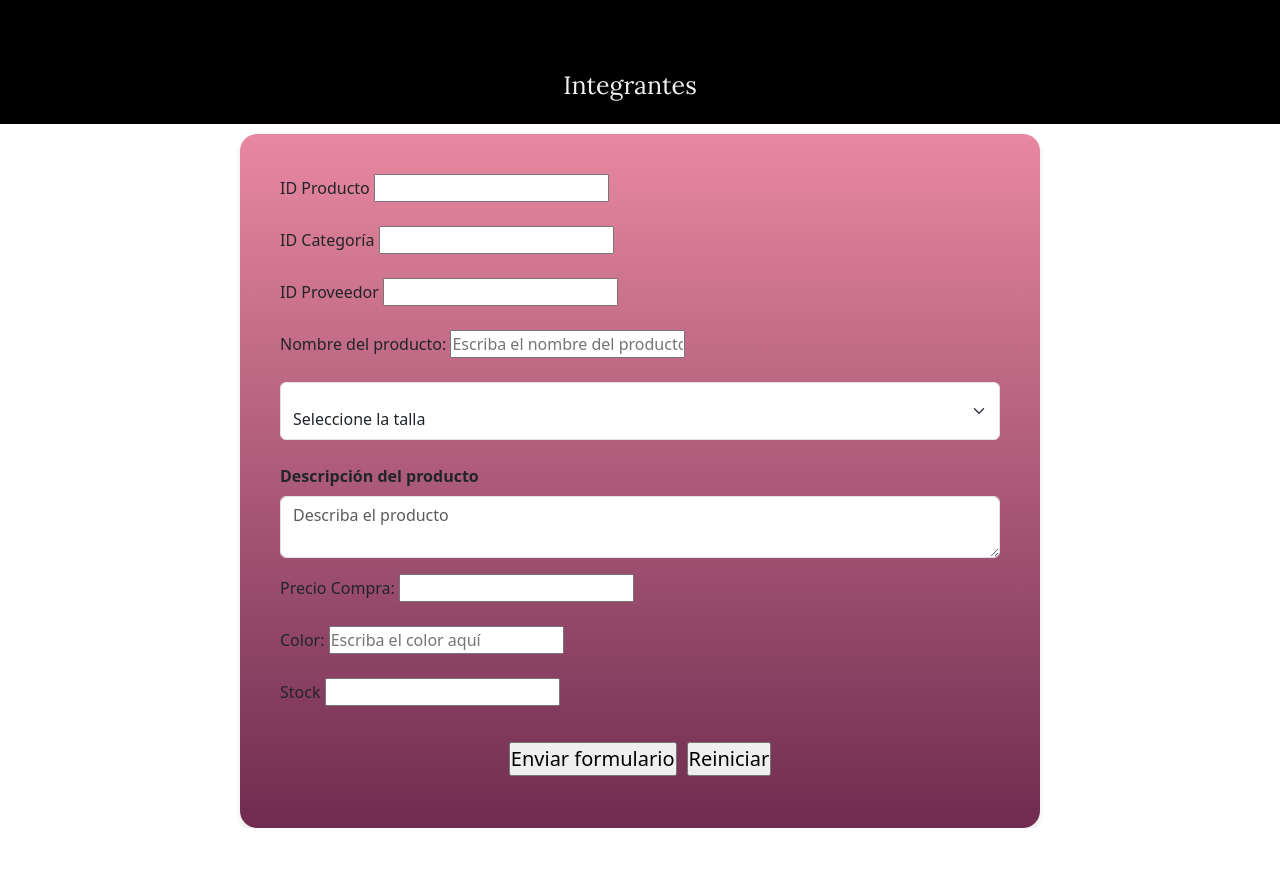
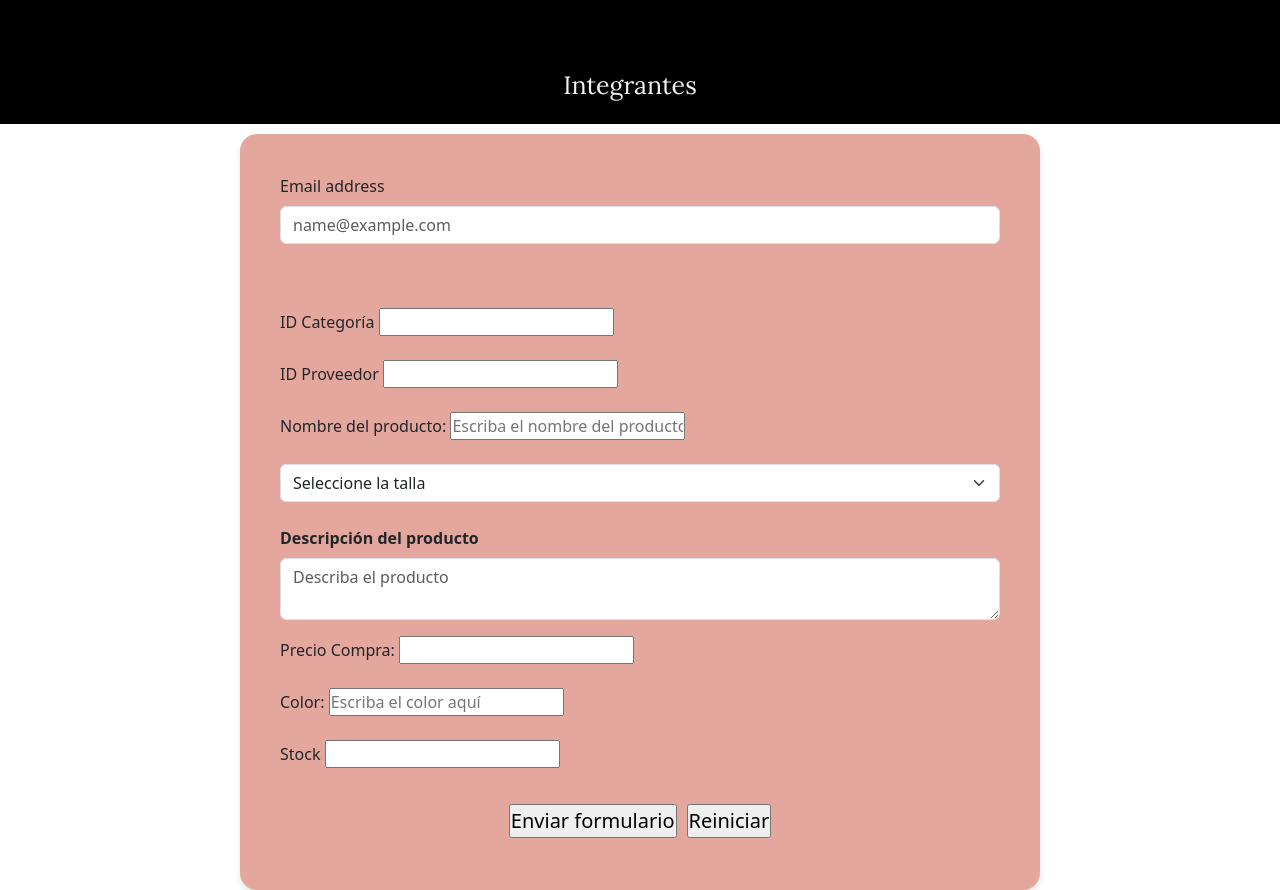
Before and after one commit to JuanF0707/VoStore, a plain HTML site: page formulario.html in a window 1280 px wide. Shown: the part 681-1571 px from the top of the page. Before the commit the page ends 1509 px from the top, so only its background shows below. Drawn offline with nearby package versions, Linux system fonts and the light colour scheme.

Commit message:
cambios en el formulario

```diff
--- a/formulario.css
+++ b/formulario.css
@@ -4,7 +4,7 @@ form {
     margin-top: 10px;
     padding: 40px;
     border-radius: 17px;
-    background: linear-gradient(to bottom, #e888a0, #6f2c50);
+    background: #e4a79d;
     box-shadow: 0 4px 6px rgba(0, 0, 0, 0.1);
 }
 
--- a/formulario.html
+++ b/formulario.html
@@ -92,7 +92,7 @@
    <!-- BARRA DE NAVEGACION -->
     <ul class="nav">
             <li class="nav-item">
-                <a class="nav1" href="#">Inicio</a>
+                <a class="nav1" href="index.html">Inicio</a>
             </li>
             <li class="nav-item dropdown">
                 <a class="nav1 dropdown-toggle" href="#" role="button" data-bs-toggle="dropdown">
@@ -122,8 +122,10 @@
     </ul>
     <!-- Formulario -->
      <form>
-        <label for="id-product">ID Producto</label>
-        <input type="number" id="id-product">
+        <div class="mb-3">
+            <label for="exampleFormControlInput1" class="form-label">Email address</label>
+            <input type="email" class="form-control" id="exampleFormControlInput1" placeholder="name@example.com">
+        </div>
         <br>
         <br>
         <label for="id-category">ID Categoría</label>
@@ -139,17 +141,14 @@
         <br>
         <br>
             <!-- Escoger la talla -->
-            <div class="form-floating">
-             <select class="form-select" id="floatingSelect" aria-label="Floating label select example">
+            <select class="form-select" aria-label="Default select example">
                 <option selected>Seleccione la talla</option>
                 <option value="1">XS</option>
-                <option value="1">S</option>
-                <option value="2">M</option>
-                <option value="3">L</option>
-                <option value="4">XL</option>
-                <option value="5">XXL</option>
-                </select>
-            </div>
+                <option value="2">S</option>
+                <option value="3">M</option>
+                <option value="4">L</option>
+                <option value="5">XL</option>
+            </select>
             <br>
         <div class="mb-3">
     <label for="validationTextarea" class="form-label"><b>Descripción del producto</b></label>
```
